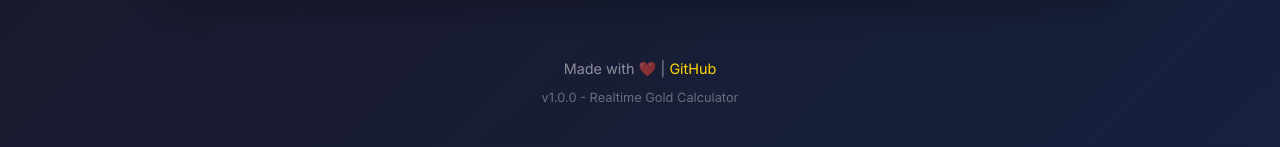
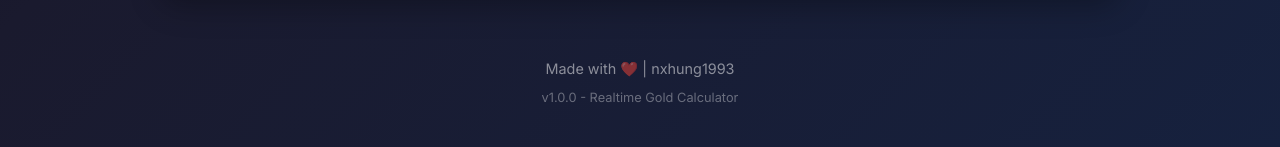
Before and after one commit to nguyenhung1993/gold-profit-calculator, a plain HTML site: page index.html in a window 1280 px wide. Shown: the part 1370-1517 px from the top of the page. Drawn offline with Linux system fonts and the light colour scheme; no server answers.

```diff
--- a/index.html
+++ b/index.html
@@ -136,7 +136,7 @@
 
         <!-- Footer -->
         <footer class="footer">
-            <p>Made with ❤️ | <a href="https://github.com" target="_blank">GitHub</a></p>
+            <p>Made with ❤️ | nxhung1993</p>
             <p class="version">v1.0.0 - Realtime Gold Calculator</p>
         </footer>
     </div>
```
